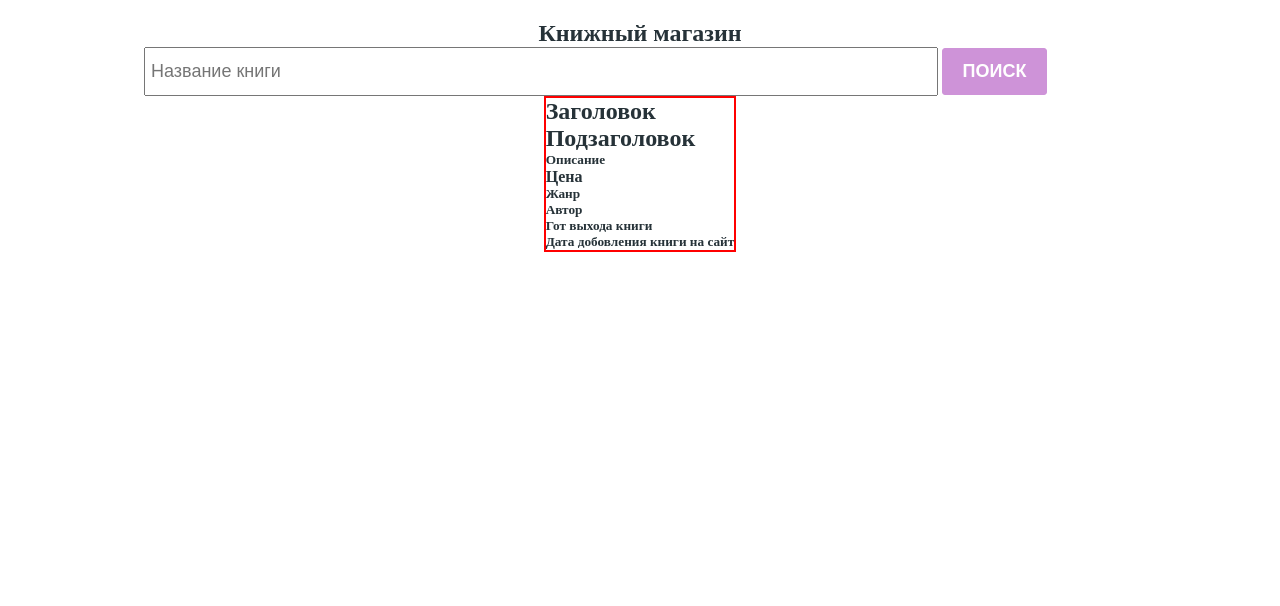
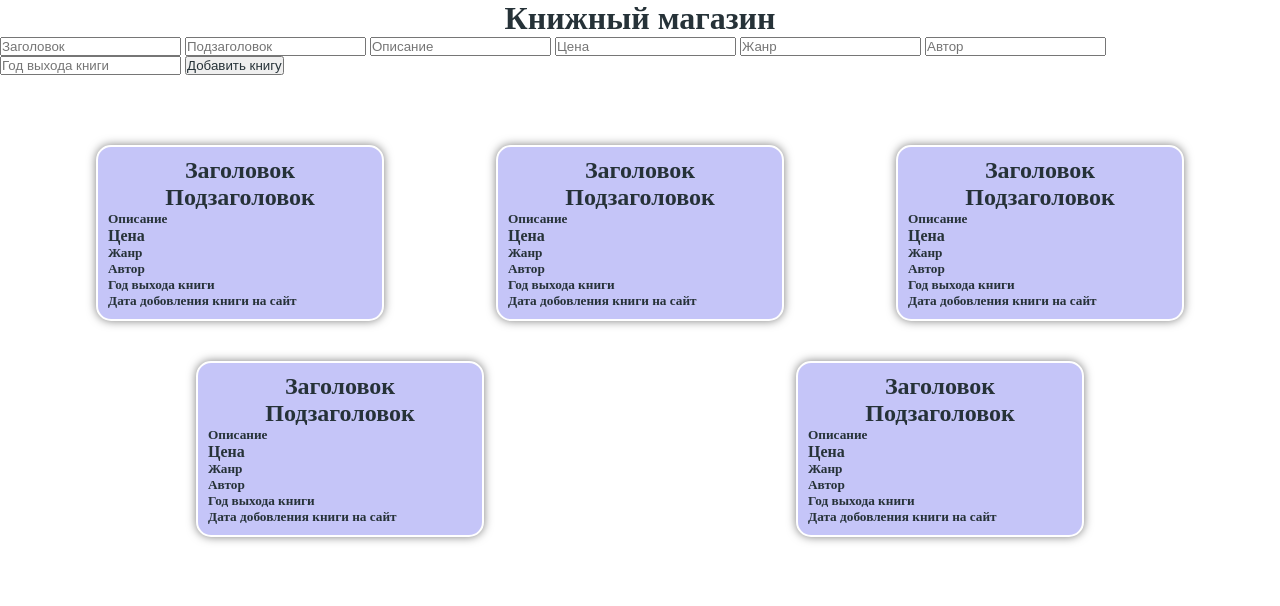
Before and after one commit to irshatbek/Todu, a Django app: page /bookshop/ in a window 1280 px wide. Shown: the top 606 px of the page. Run offline with Django 3.2, Linux system fonts and the light colour scheme.

Commit message:
added book css file and conect with bool stor html

```diff
--- /dev/null
+++ b/main/static/styles/bookstor.css
@@ -0,0 +1,44 @@
+*{
+    box-sizing: border-box;
+    margin: 0;
+    padding: 0;
+    color: #263238;
+  }
+
+  section{
+    width: 100%;
+    padding: 20px;
+    display: flex;
+    flex-direction: row;
+    align-items: center;
+  }
+  .container{
+    padding: 30px 20px;
+    display: flex;
+    justify-content: space-around;
+    flex-wrap: wrap;
+    width: 100%;
+  }
+.boxOne{
+    border: 2px solid white;
+    border-radius: 15px;
+    height: auto;
+    width: 24%;
+    padding: 10px 10px;
+    margin: 20px 10px;
+    background-color:  rgb(197, 197, 248);
+    color: white;
+    box-shadow: 0 0 10px rgba(0,0,0,0.5);
+    margin-bottom: 20px;
+}
+
+.heder_one{
+    text-align: center;
+}
+
+.titleBook{
+    text-align: center;
+}
+.subtitleBox{
+    text-align: center;
+}
--- a/main/templates/bookshop.html
+++ b/main/templates/bookshop.html
@@ -5,22 +5,54 @@
   <head>
     <meta charset="utf-8">
     <title></title>
-    <link rel="stylesheet" href="{% static 'styles/index.css' %}">
+    <link rel="stylesheet" href="{% static 'styles/bookstor.css' %}">
     <link rel="stylesheet" href="{% static 'styles/checkbox.css' %}">
   </head>
-  <section>
+
     <div class="heder_one">
       <h1>Книжный магазин</h1>
     </div>
-
-
     <div class="create_container">
       <input
       class="create_input"
       type="text"
-      placeholder="Название книги">
-      <button class="create_button" type="button" name="button">Поиск</button>
+      placeholder="Заголовок"
+      />
+      <input
+      class="create_input"
+      type="text"
+      placeholder="Подзаголовок"
+      />
+      <input
+      class="create_input"
+      type="text"
+      placeholder="Описание"
+      />
+      <input
+      class="create_input"
+      type="text"
+      placeholder="Цена"
+      />
+      <input
+      class="create_input"
+      type="text"
+      placeholder="Жанр"
+      />
+      <input
+      class="create_input"
+      type="text"
+      placeholder="Автор"
+      />
+      <input
+      class="create_input"
+      type="text"
+      placeholder="Год выхода книги"
+      />
+      <button class="create_button">Добавить книгу</button>
     </div>
+    <section>
+      <div class="container">
+
         <div class="boxOne">
           <h1 class="titleBook">Заголовок</h1>
           <div class="boxTwo">
@@ -29,10 +61,64 @@
             <h4>Цена</h4>
             <h5>Жанр</h5>
             <h5>Автор</h5>
-        <h5>Гот выхода книги</h5>
+            <h5>Год выхода книги</h5>
             <h5>Дата добовления книги на сайт</h5>
+          </div>
+        </div>
 
+        <div class="boxOne">
+          <h1 class="titleBook">Заголовок</h1>
+          <div class="boxTwo">
+            <h2 class="subtitleBox">Подзаголовок</h2>
+            <h5>Описание</h5>
+            <h4>Цена</h4>
+            <h5>Жанр</h5>
+            <h5>Автор</h5>
+            <h5>Год выхода книги</h5>
+            <h5>Дата добовления книги на сайт</h5>
           </div>
+        </div>
+
+        <div class="boxOne">
+          <h1 class="titleBook">Заголовок</h1>
+          <div class="boxTwo">
+            <h2 class="subtitleBox">Подзаголовок</h2>
+            <h5>Описание</h5>
+            <h4>Цена</h4>
+            <h5>Жанр</h5>
+            <h5>Автор</h5>
+            <h5>Год выхода книги</h5>
+            <h5>Дата добовления книги на сайт</h5>
+          </div>
+        </div>
+
+        <div class="boxOne">
+          <h1 class="titleBook">Заголовок</h1>
+          <div class="boxTwo">
+            <h2 class="subtitleBox">Подзаголовок</h2>
+            <h5>Описание</h5>
+            <h4>Цена</h4>
+            <h5>Жанр</h5>
+            <h5>Автор</h5>
+            <h5>Год выхода книги</h5>
+            <h5>Дата добовления книги на сайт</h5>
+          </div>
+        </div>
+
+        <div class="boxOne">
+          <h1 class="titleBook">Заголовок</h1>
+          <div class="boxTwo">
+            <h2 class="subtitleBox">Подзаголовок</h2>
+            <h5>Описание</h5>
+            <h4>Цена</h4>
+            <h5>Жанр</h5>
+            <h5>Автор</h5>
+            <h5>Год выхода книги</h5>
+            <h5>Дата добовления книги на сайт</h5>
+          </div>
+        </div>
+
+
       </div>
 
 
```
Lines whose indentation alone changed are shown as unchanged.
